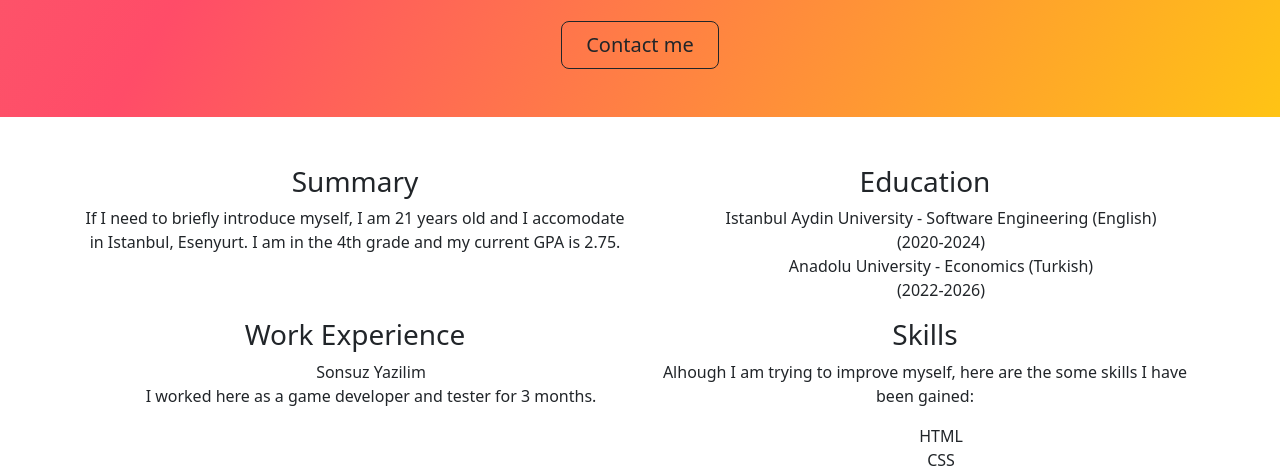
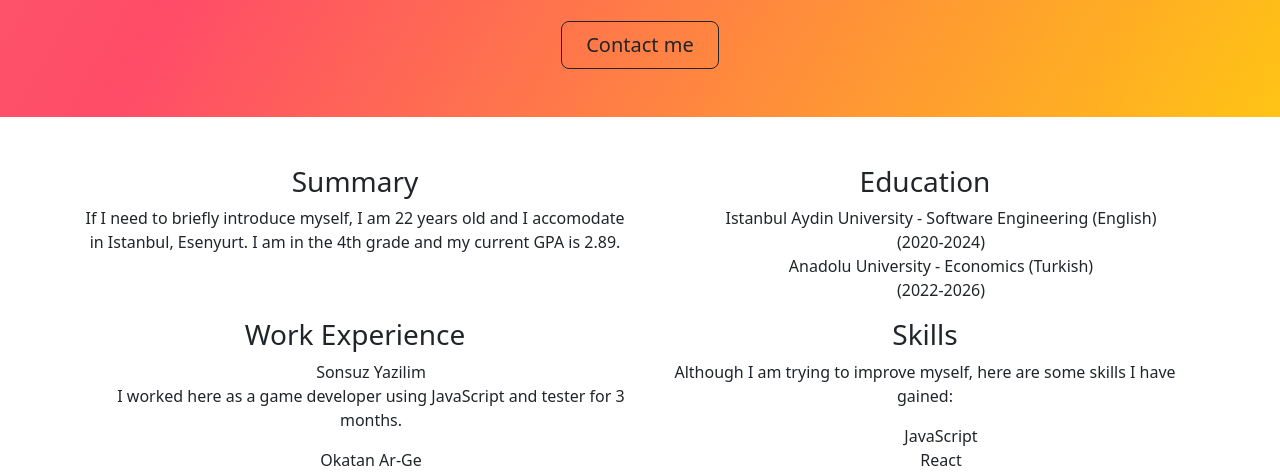
Before and after one commit to denizsert01/html.cv.denizsert, a plain HTML site: page index.html in a window 1280 px wide. Shown: the part 471-947 px from the top of the page. Drawn offline with nearby package versions, Linux system fonts and the light colour scheme; a web font is replaced by a local one.

Commit message:
Update index.html
06.03.2024 updates

```diff
--- a/index.html
+++ b/index.html
@@ -37,8 +37,8 @@
             <div class="row row-cols-2">
               <div class="col">
                <h3>Summary</h3>
-                 <p>If I need to briefly introduce myself, I am 21 years old and I accomodate in Istanbul, Esenyurt.
-                       I am in the 4th grade and my current GPA is 2.75.
+                 <p>If I need to briefly introduce myself, I am 22 years old and I accomodate in Istanbul, Esenyurt.
+                       I am in the 4th grade and my current GPA is 2.89.
                  </p>
              </div>
               <div class="col">
@@ -53,16 +53,18 @@
                <h3>Work Experience</h3>
     <ul>
         <li>Sonsuz Yazilim</li>
-        <p>I worked here as a game developer and tester for 3 months.</p>
+        <p>I worked here as a game developer using JavaScript and tester for 3 months.</p>
+
+        <li>Okatan Ar-Ge</li>
+        <p>I completed my internship about Data Analysis using Python.</p>
     </ul>  </div>
               <div class="col">
 
     <h3>Skills</h3>
-    <p>Alhough I am trying to improve myself, here are the some skills I have been gained: </p>
+    <p> Although I am trying to improve myself, here are some skills I have gained: </p>
     <ul>
-        <li>HTML</li>
-        <li>CSS</li>
         <li>JavaScript</li>
+        <li>React</li>
         <li>Java</li>
         <li>C</li>
         <li>C++</li>
```
